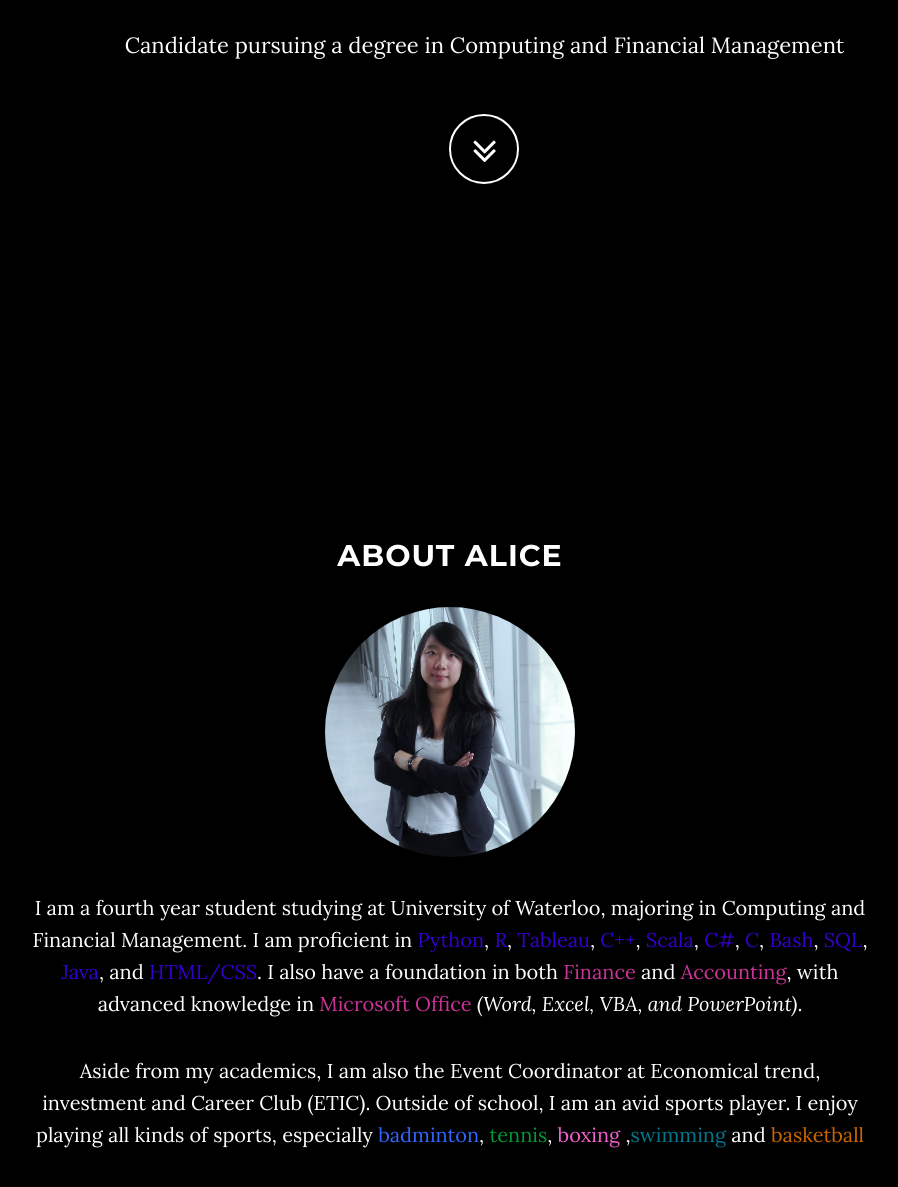
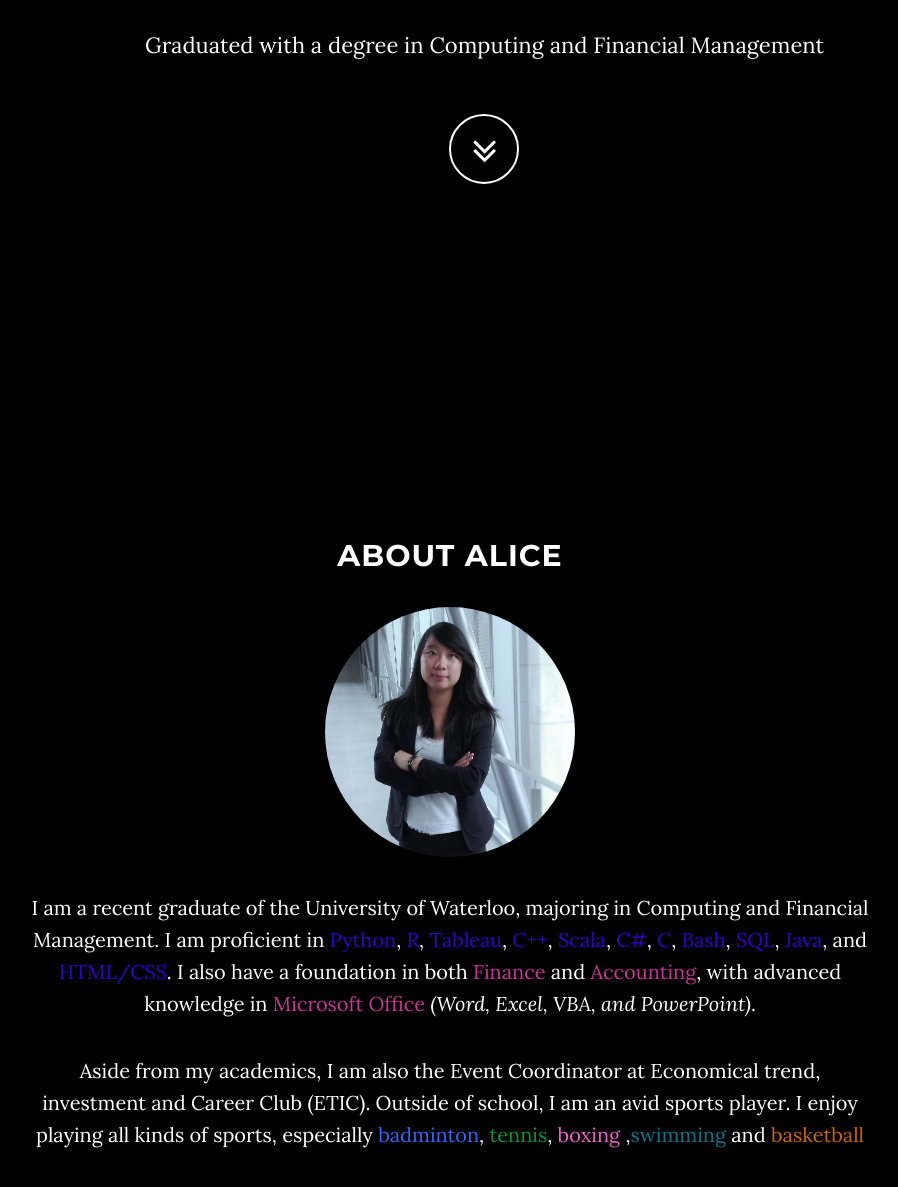
Before and after one commit to liualice/Personal_Website, a plain HTML site: page index.html in a window 1280 px wide. Shown: the part 361-1548 px from the top of the page, without its empty margins (190-1088 px from the left). Drawn offline with Linux system fonts and the light colour scheme; some packages are replaced by stand-ins of ours.

Commit message:
changed to graduated student

```diff
--- a/index.html
+++ b/index.html
@@ -75,7 +75,7 @@
                 <div class="row">
                     <div class="col-md-8 col-md-offset-2">
                         <h1 class="brand-heading">Hi, I am Alice!</h1>
-                        <p class="intro-text">Candidate pursuing a degree in Computing and Financial Management</p>
+                        <p class="intro-text">Graduated with a degree in Computing and Financial Management</p>
                         <a href="#about" class="btn btn-circle page-scroll">
                             <i class="fa fa-angle-double-down animated"></i>
                         </a>
@@ -92,7 +92,7 @@
                 <h2>About Alice</h2>
                 <img src="img/second.jpg" style="height:250px; width:250px; border-radius:50%;">
                 <p></P>
-                <p>I am a fourth year student studying at University of Waterloo, majoring in Computing and Financial Management. I am proficient in <span style="color: #3300CC">Python</span>, <span style="color: #3300CC">R</span>, <span style="color: #3300CC">Tableau</span>, <span style="color: #3300CC">C++</span>, <span style="color: #3300CC">Scala</span>, <span style="color: #3300CC">C#</span>, <span style="color: #3300CC">C</span>, <span style="color: #3300CC">Bash</span>, <span style="color: #3300CC">SQL</span>, <span style="color: #3300CC">Java</span>, and <span style="color: #3300CC">HTML/CSS</span>. I also have a foundation in both <span style="color: #CC3399">Finance</span> and <span style="color: #CC3399">Accounting</span>, with advanced knowledge in <span style="color: #CC3399">Microsoft Office</span> <i>(Word, Excel, VBA, and PowerPoint)</i>.</p>
+                <p>I am a recent graduate of the University of Waterloo, majoring in Computing and Financial Management. I am proficient in <span style="color: #3300CC">Python</span>, <span style="color: #3300CC">R</span>, <span style="color: #3300CC">Tableau</span>, <span style="color: #3300CC">C++</span>, <span style="color: #3300CC">Scala</span>, <span style="color: #3300CC">C#</span>, <span style="color: #3300CC">C</span>, <span style="color: #3300CC">Bash</span>, <span style="color: #3300CC">SQL</span>, <span style="color: #3300CC">Java</span>, and <span style="color: #3300CC">HTML/CSS</span>. I also have a foundation in both <span style="color: #CC3399">Finance</span> and <span style="color: #CC3399">Accounting</span>, with advanced knowledge in <span style="color: #CC3399">Microsoft Office</span> <i>(Word, Excel, VBA, and PowerPoint)</i>.</p>
                 <p></p>
                 <p>Aside from my academics, I am also the Event Coordinator at Economical trend, investment and Career Club (ETIC). Outside of school, I am an avid sports player. I enjoy playing all kinds of sports, especially <span style="color: #3366FF">badminton</span>, <span style="color: #009933">tennis</span>, <span style="color: #F260CF">boxing</span> ,<span style="color: #03778E">swimming</span> and <span style="color: #CC6600">basketball</span></p>
             </div>
```
